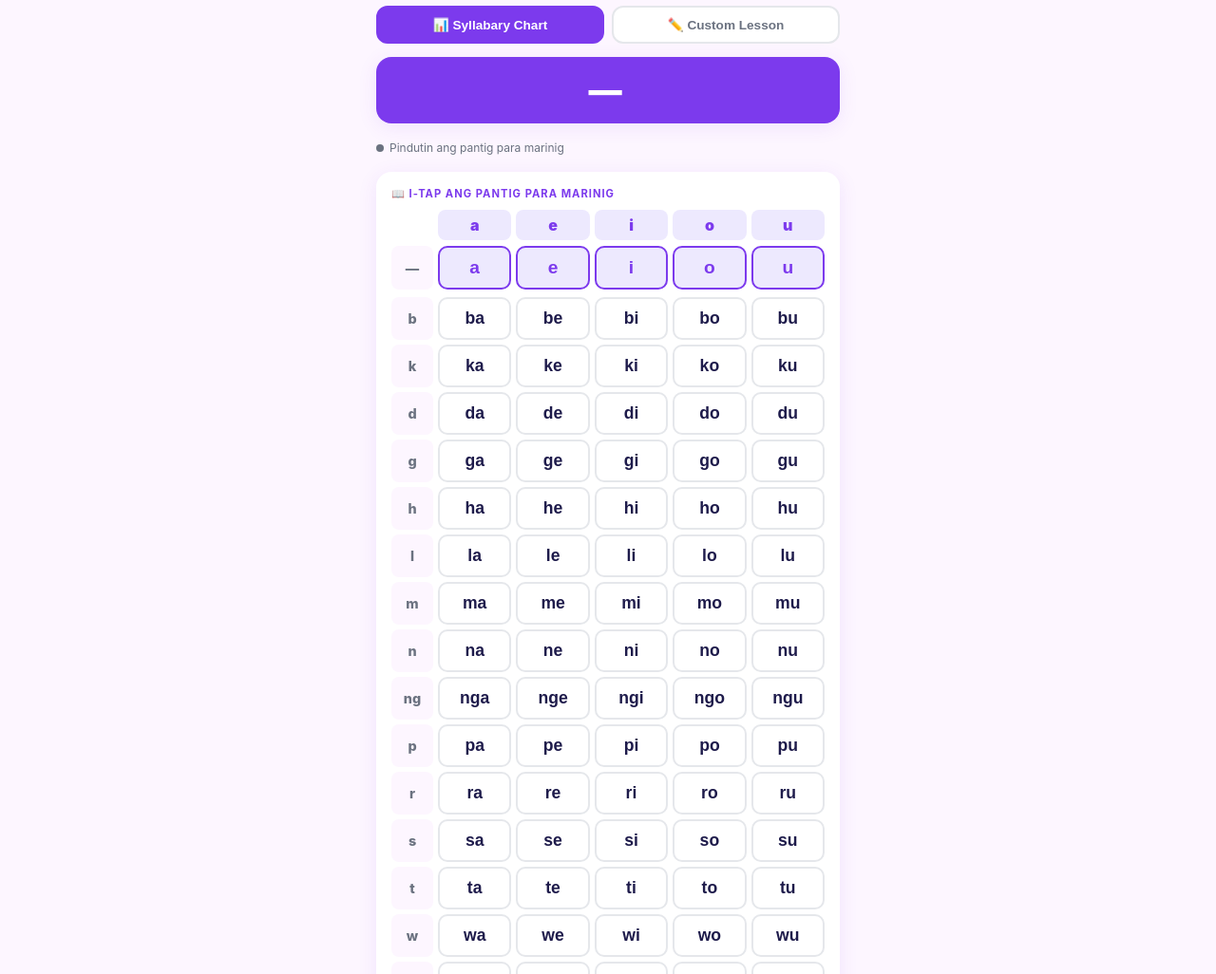
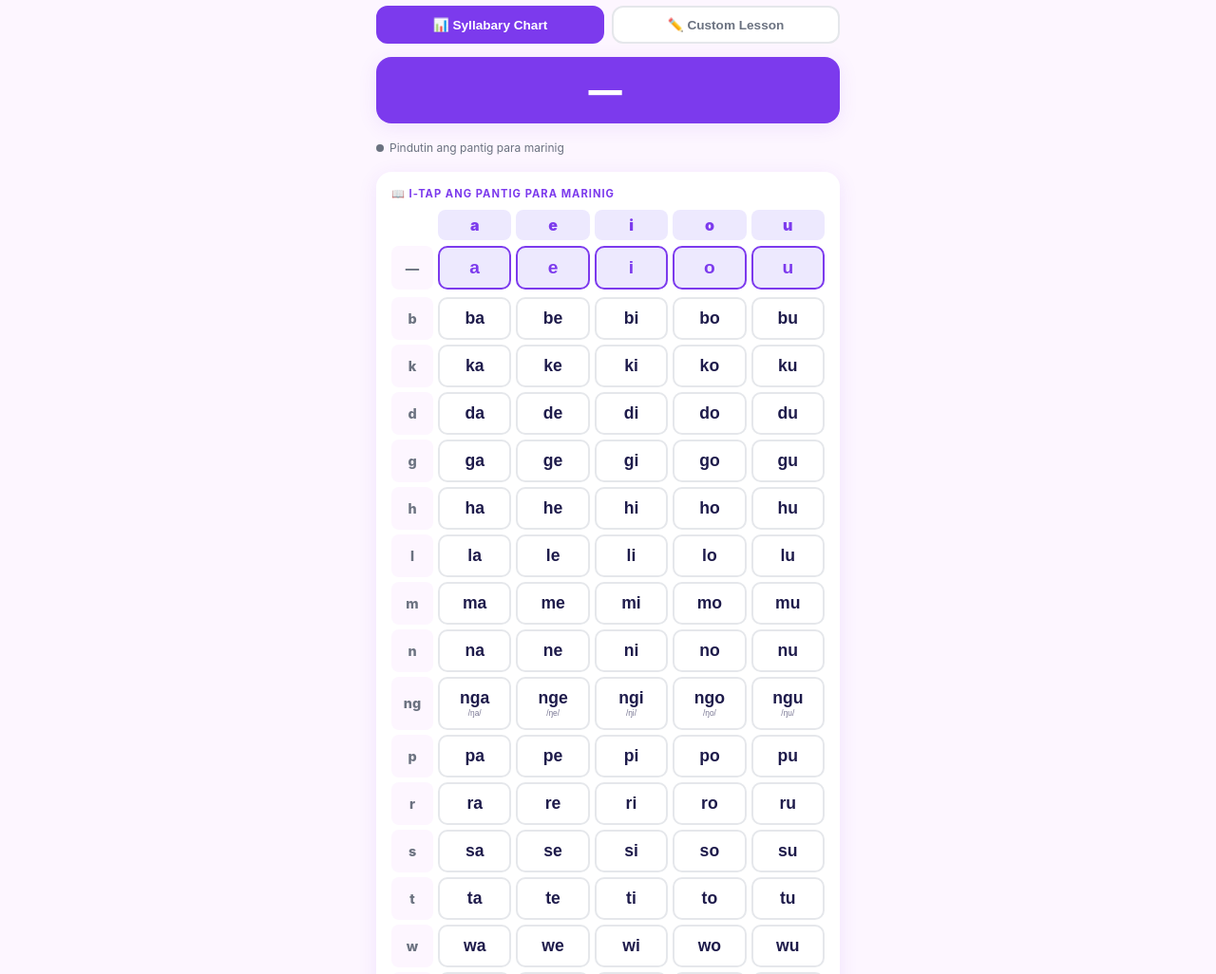
Before and after one commit to capilayo/pagbasa-app, a plain HTML site: page static/pwa/index.html in a window 1280 px wide. Shown: the part 74-1100 px from the top of the page at 95% size. Drawn offline with Linux system fonts and the light colour scheme.

Commit message:
fix: real Tagalog TTS hints for ng-row + IPA labels (/ŋa/ /ŋe/ /ŋi/ /ŋo/ /ŋu/)

```diff
--- a/static/pwa/index.html
+++ b/static/pwa/index.html
@@ -188,6 +188,15 @@
       position: relative;
     }
     .syl-btn:active   { transform: scale(.9); }
+    .syl-btn .ipa {
+      display: block;
+      font-size: .52rem;
+      font-weight: 400;
+      letter-spacing: 0;
+      opacity: .6;
+      line-height: 1.2;
+      margin-top: 1px;
+    }
     .syl-btn.playing  {
       background: var(--accent);
       border-color: var(--accent);
@@ -388,14 +397,19 @@ function buildChart() {
     label.className = 'cons-label';
     label.textContent = cons;
     row.appendChild(label);
-    // Syllable buttons
+    // Syllable buttons — show IPA sub-label on ng+vowel row
+    const NG_IPA = { 'nga':'/ŋa/', 'nge':'/ŋe/', 'ngi':'/ŋi/', 'ngo':'/ŋo/', 'ngu':'/ŋu/' };
     VOWELS.forEach(v => {
       const syl = cons + v;
       const btn = document.createElement('button');
       btn.className = 'syl-btn';
       btn.id = 's-' + syl;
-      btn.textContent = syl;
       btn.onclick = () => playSyl(syl);
+      if (NG_IPA[syl]) {
+        btn.innerHTML = syl + '<span class="ipa">' + NG_IPA[syl] + '</span>';
+      } else {
+        btn.textContent = syl;
+      }
       row.appendChild(btn);
     });
     container.appendChild(row);
@@ -404,16 +418,17 @@ function buildChart() {
 
 // ═══════════════════════════════════════════════════
 //  PRONUNCIATION MAP
-//  Maps display syllables → first syllable of a real Tagalog word
-//  that starts with that sound, so ElevenLabs pronounces it correctly.
-//  The button still shows the original syllable; only the TTS input changes.
+//  Maps display syllables → real Tagalog word that starts with that
+//  sound, so ElevenLabs pronounces the ng-onset correctly.
+//  IPA:  nga=/ŋa/  nge=/ŋe/  ngi=/ŋi/  ngo=/ŋo/  ngu=/ŋu/
+//  The button still shows the original syllable; only TTS input changes.
 // ═══════════════════════════════════════════════════
 const PHONETIC_HINT = {
-  'nga': 'NGAH',   // (like the ending of siNG + ah)
-  'nge': 'NGEH',    // (like the ending of siNG + ah)
-  'ngi': 'NGEE',   // (like the ending of siNG + ee)
-  'ngo': 'NGOH',   // (like the ending of siNG + ee)
-  'ngu': 'NGOO',    //(like the ending of siNG + oo in food)
+  'nga': 'nganga',   // /ŋa/ — nganga  = to open one's mouth
+  'nge': 'nenge',    // /ŋe/ — nenge   = nickname for a young girl
+  'ngi': 'ngipin',   // /ŋi/ — ngipin  = tooth
+  'ngo': 'ngongo',   // /ŋo/ — ngongo  = nasal voice / speaking style
+  'ngu': 'nguya',    // /ŋu/ — nguya   = to chew
 };
 
 function ttsText(syllable) {
```
